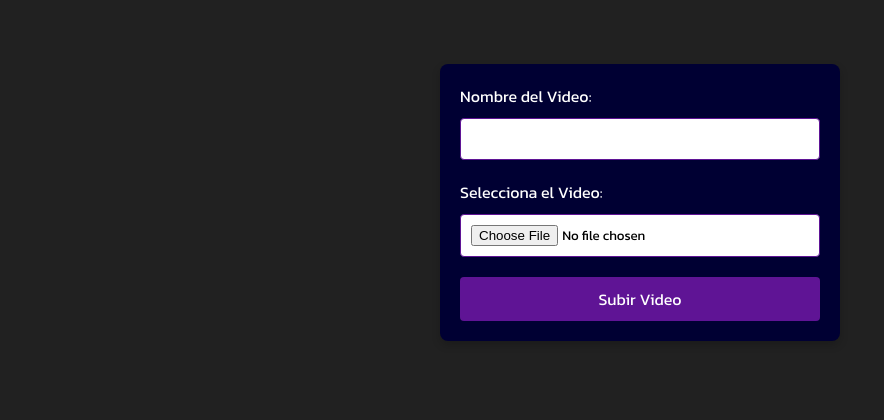
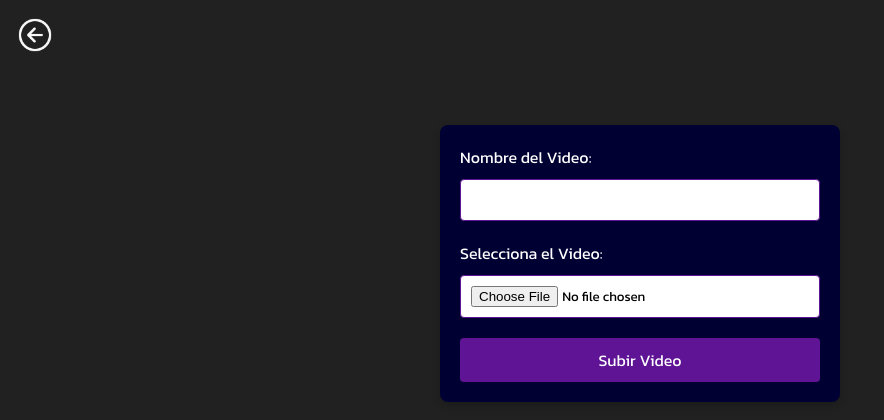
Before and after one commit to ismaelbd042/Topanga-Gaming, a PHP site: page /g/upload_video.php in a window 1280 px wide. Shown: the part 70-490 px from the top of the page, without its empty margins (0-884 px from the left). Run offline with PHP 8.4, Linux system fonts and the light colour scheme.

Commit message:
Terminamos el proyecto entero

```diff
--- a/about_us/about_us.php
+++ b/about_us/about_us.php
@@ -126,12 +126,12 @@
 
         .boton_formulario {
             width: 100%;
-            background: #a2a2ad;
+            background: grey;
             padding: 10px;
             border: none;
             border-radius: 5px;
             cursor: pointer;
-            color: white;
+            color: black;
         }
 
         .boton_formulario:hover {
--- a/video_area/upload_video.php
+++ b/video_area/upload_video.php
@@ -9,6 +9,20 @@
     <link rel="shortcut icon" href="../img/Logo fondo blanco.svg" type="image/x-icon">
     <title>Topanga Gaming</title>
     <style>
+        .imgVolverAtrasVideo {
+            background: transparent;
+            /* width: 23px; */
+            border: none;
+            margin-left: 15px;
+            margin-top: 15px;
+            padding-bottom: -20px;
+            cursor: pointer;
+        }
+
+        .imgVolverAtrasVideo img {
+            width: 40px;
+        }
+
         .upload-video-form-container {
             position: relative;
             z-index: 2;
@@ -145,7 +159,9 @@
         }
     }
     ?>
-
+    <button onclick="location.href='../video_area/video_area.php'" class="imgVolverAtrasVideo">
+        <img src="../img/Icons/flecha_atras.png" alt="">
+    </button>
     <div class="container_subir_video">
         <div class="upload-video-form-container">
             <form action="upload_video.php" method="post" enctype="multipart/form-data">
--- a/video_area/video.css
+++ b/video_area/video.css
@@ -1,5 +1,21 @@
+.imgVolverAtrasVideo {
+    background: transparent;
+    /* width: 23px; */
+    border: none;
+    margin-left: 15px;
+    margin-top: 15px;
+    padding-bottom: -20px;
+    cursor: pointer;
+}
+
+.imgVolverAtrasVideo img {
+    width: 40px;
+}
+
 .divVideoComentarios {
-    margin: 30px;
+    margin-left: 30px;
+    margin-bottom: 30px;
+    margin-right: 30px;
     display: flex;
     gap: 15px;
     margin-bottom: 150px;
```
Also changed, not shown: other parts of video_area/video.css (+23 -16 lines), chat_mensajes/chat.php (+8 -4 lines), video_area/video.php (+35 -31 lines), img/Icons/suscribirse.png (deleted), img/Icons/suscribirseCancelar.png (deleted).
